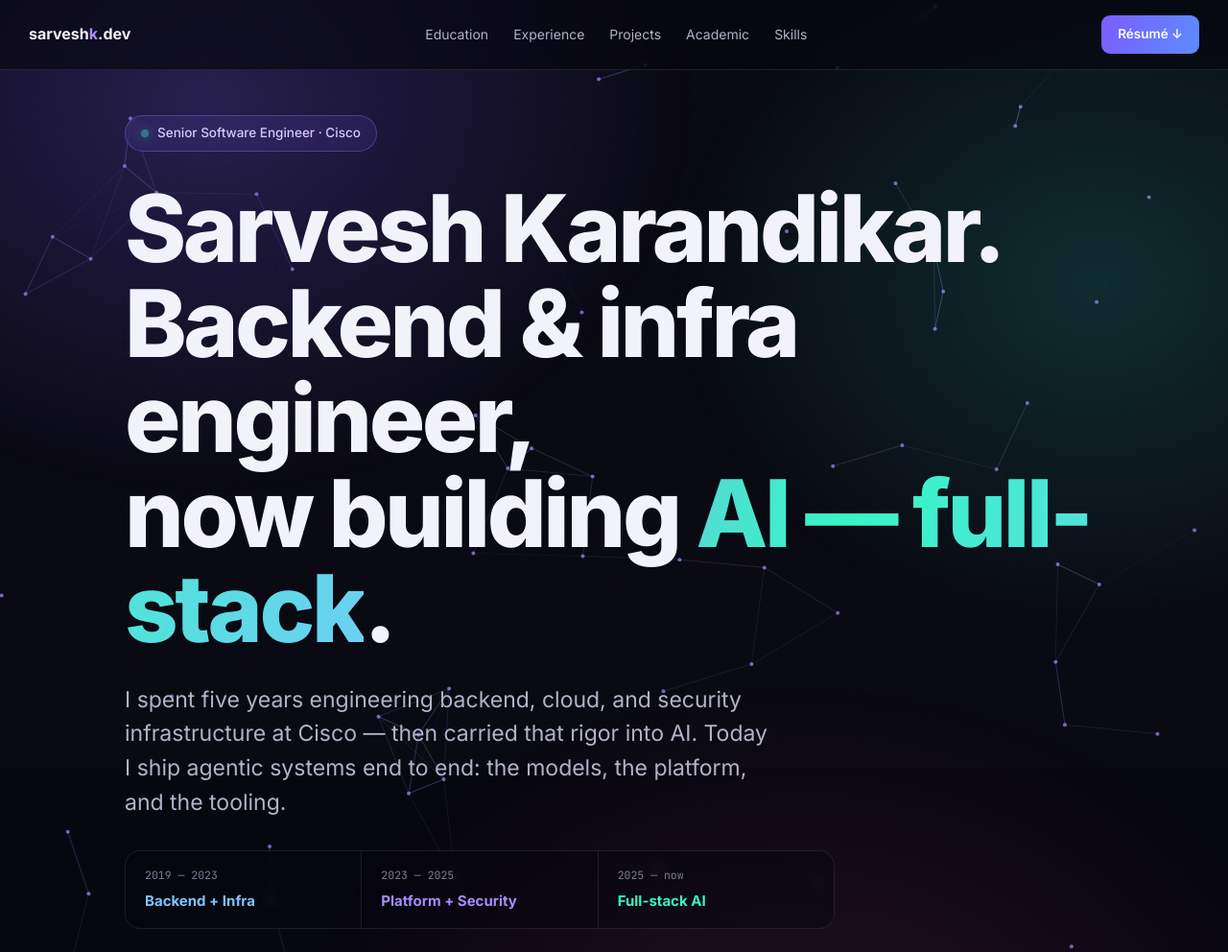
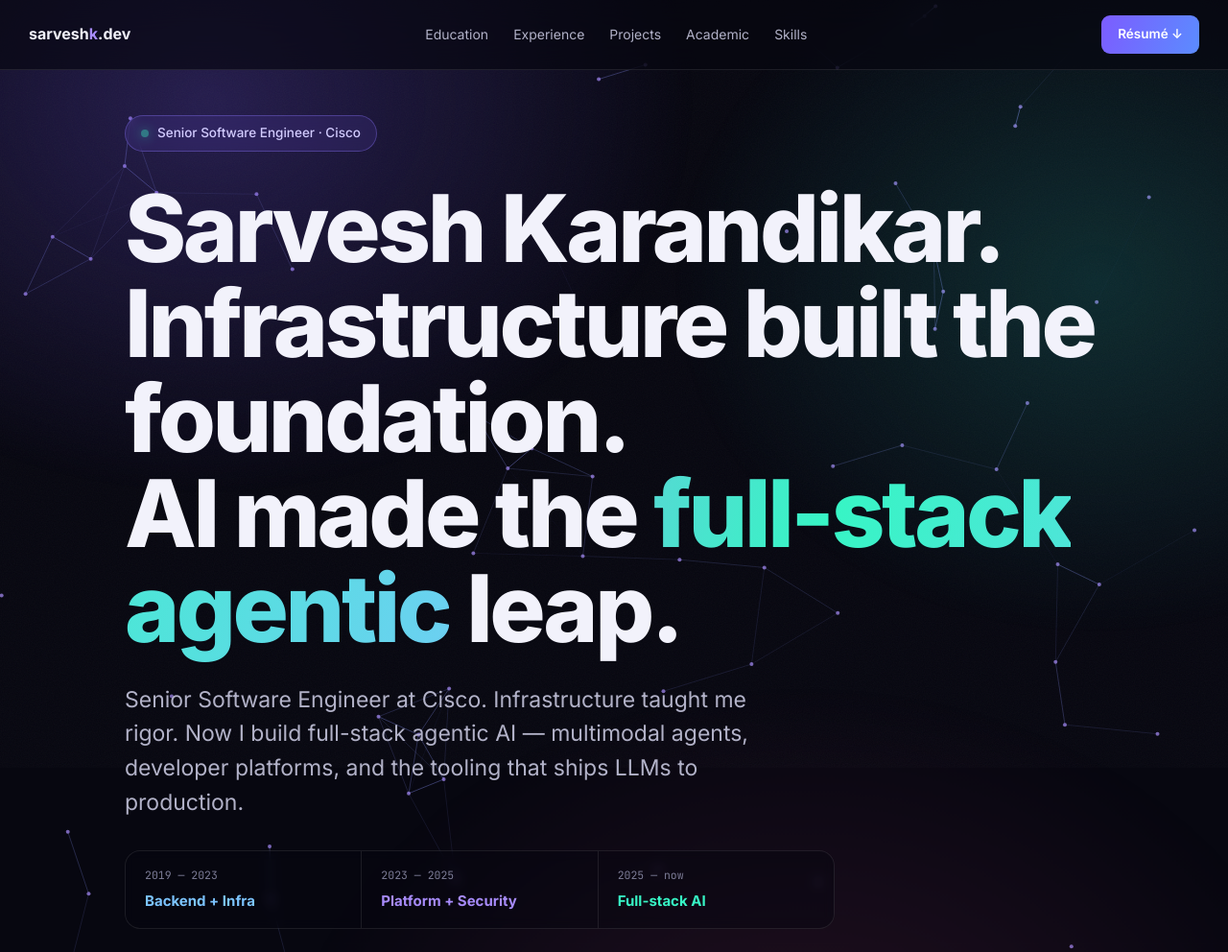
Before and after one commit to sarvesh1karandikar/sarveshk-dev, a website built with Vite: page index.html in a window 1280 px wide. Shown: the top 992 px of the page at 96% size. Built offline with nearby package versions, Linux system fonts and the light colour scheme.

Commit message:
tweak: new headline — infrastructure taught rigor, AI the full-stack agentic leap
- Update hero h1, lead paragraph, meta tags (OG + Twitter)
- Update site title to 'Full-stack Agentic Developer'
- Regenerate OG image with new tagline

Co-Authored-By: Claude Opus 4.8 <noreply@anthropic.com>

```diff
--- a/index.html
+++ b/index.html
@@ -4,18 +4,18 @@
   <meta charset="UTF-8" />
   <meta name="viewport" content="width=device-width, initial-scale=1.0" />
   <link rel="icon" href="/favicon.svg" type="image/svg+xml" />
-  <title>Sarvesh Karandikar — Senior Software Engineer</title>
-  <meta name="description" content="Sarvesh Karandikar — Senior Software Engineer at Cisco. Backend & infrastructure engineer building full-stack AI: agentic systems, developer platforms, and the tooling that ships LLMs to production." />
+  <title>Sarvesh Karandikar — Full-stack Agentic Developer</title>
+  <meta name="description" content="Sarvesh Karandikar — Senior Software Engineer at Cisco. Infrastructure taught rigor. Now building full-stack agentic AI: multimodal agents, developer platforms, and the tooling that ships LLMs to production." />
   <link rel="canonical" href="https://sarveshk.dev/" />
   <meta name="theme-color" content="#070710" />
-  <meta property="og:title" content="Sarvesh Karandikar — Senior Software Engineer" />
-  <meta property="og:description" content="Backend & infra engineer at Cisco, now building full-stack AI." />
+  <meta property="og:title" content="Sarvesh Karandikar — Full-stack Agentic Developer" />
+  <meta property="og:description" content="Infrastructure built the foundation. AI made the full-stack agentic leap." />
   <meta property="og:type" content="website" />
   <meta property="og:url" content="https://sarveshk.dev/" />
   <meta property="og:image" content="https://sarveshk.dev/og.png" />
   <meta name="twitter:card" content="summary_large_image" />
-  <meta name="twitter:title" content="Sarvesh Karandikar — Senior Software Engineer" />
-  <meta name="twitter:description" content="Backend & infra engineer at Cisco, now building full-stack AI." />
+  <meta name="twitter:title" content="Sarvesh Karandikar — Full-stack Agentic Developer" />
+  <meta name="twitter:description" content="Infrastructure built the foundation. AI made the full-stack agentic leap." />
   <meta name="twitter:image" content="https://sarveshk.dev/og.png" />
   <link rel="preconnect" href="https://fonts.googleapis.com" />
   <link rel="preconnect" href="https://fonts.gstatic.com" crossorigin />
--- a/scripts/generate-og.ts
+++ b/scripts/generate-og.ts
@@ -142,7 +142,7 @@ const OG_HTML = `<!doctype html>
   <div class="card">
     <div class="badge"><span class="dot"></span> Senior Software Engineer · Cisco</div>
     <h1>Sarvesh <span class="g">Karandikar</span></h1>
-    <p class="sub">Backend &amp; infra engineer, now building AI — full-stack</p>
+    <p class="sub">Infrastructure built the foundation. AI made the full-stack agentic leap.</p>
     <div class="tags">
       <span class="tag">Agentic Systems</span>
       <span class="tag">Claude Agent SDK</span>
--- a/src/render.ts
+++ b/src/render.ts
@@ -46,8 +46,8 @@ export function renderHero(links: SiteLinks): string {
     <div class="glow"></div>
     <div class="in">
       <span class="badge"><span class="dot"></span>Senior Software Engineer · Cisco</span>
-      <h1 class="big">Sarvesh Karandikar.<br>Backend &amp; infra engineer,<br>now building <span class="g">AI — full-stack</span>.</h1>
-      <p class="lead">I spent five years engineering backend, cloud, and security infrastructure at Cisco — then carried that rigor into AI. Today I ship agentic systems end to end: the models, the platform, and the tooling.</p>
+      <h1 class="big">Sarvesh Karandikar.<br>Infrastructure built the foundation.<br>AI made the <span class="g">full-stack agentic</span> leap.</h1>
+      <p class="lead">Senior Software Engineer at Cisco. Infrastructure taught me rigor. Now I build full-stack agentic AI — multimodal agents, developer platforms, and the tooling that ships LLMs to production.</p>
       <div class="arc">
         <div class="step s1"><div class="yr">2019 — 2023</div><div class="nm">Backend + Infra</div></div>
         <div class="step s2"><div class="yr">2023 — 2025</div><div class="nm">Platform + Security</div></div>
```
Also changed, not shown: public/og.png.
